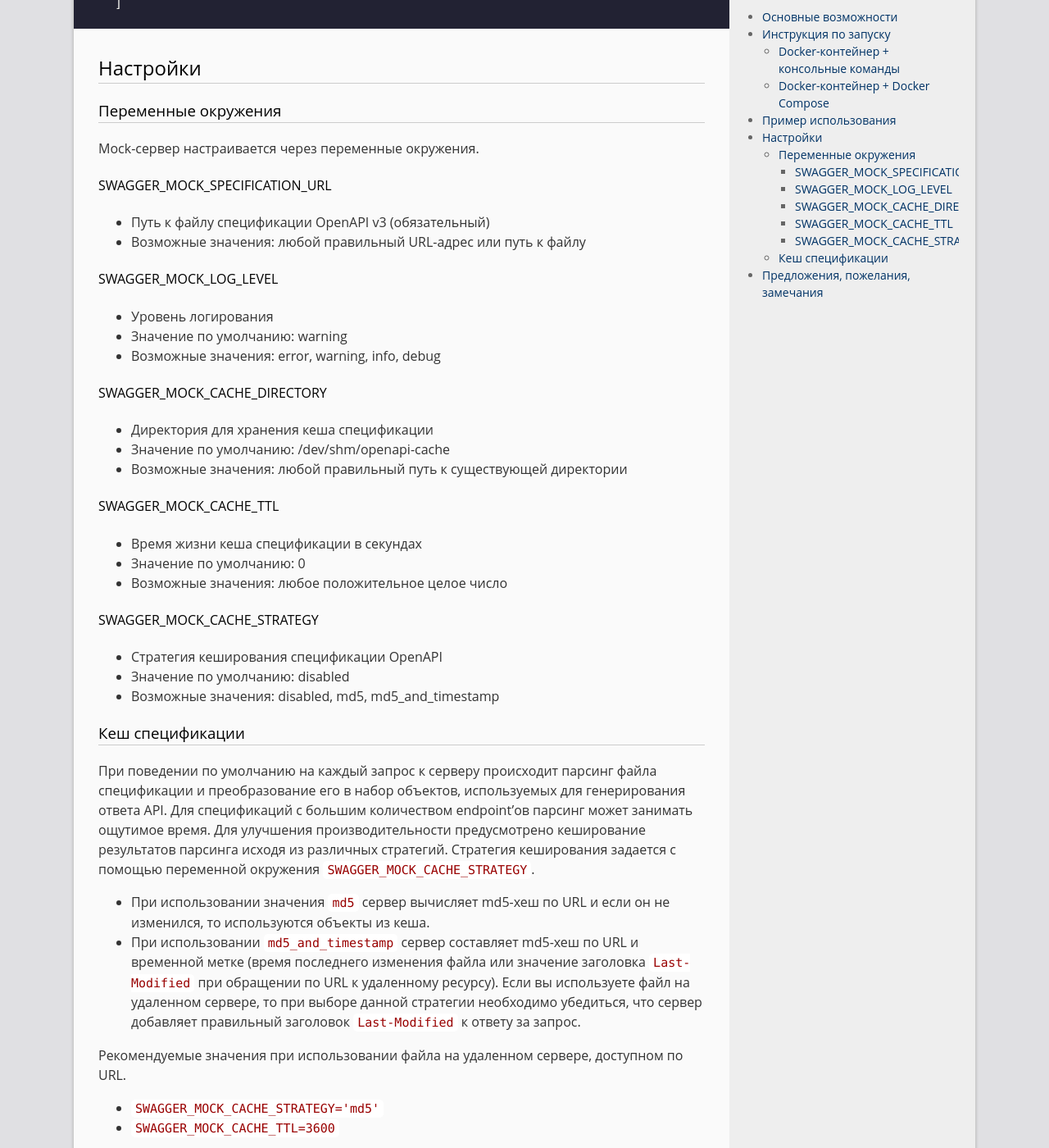
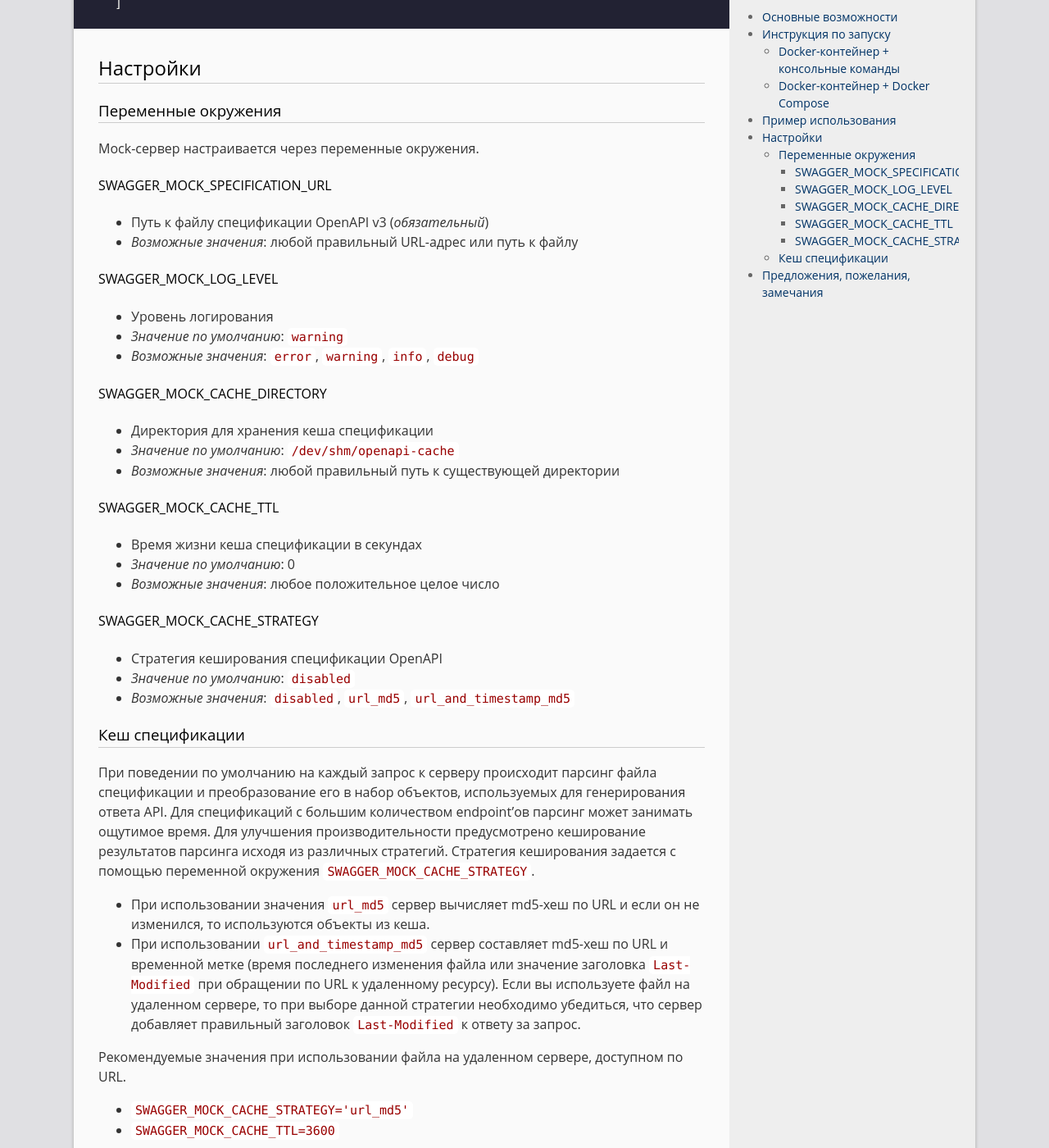
Before and after one commit to strider2038/igorlazarev-ru, a Jekyll site: the page built from _posts/2019-02-22-swagger-mock.md, in a window 1280 px wide and 1400 px high, scrolled down 4492 px. Shown: the whole window at 82% size. Built offline with Jekyll 4.4.1, drawn with Linux system fonts in a browser that asks for light colours; some of the changed text lies outside the part shown.

Commit message:
swagger mock update

```diff
--- a/_posts/2019-02-22-swagger-mock.md
+++ b/_posts/2019-02-22-swagger-mock.md
@@ -178,48 +178,48 @@ Mock-сервер настраивается через переменные о
 
 #### SWAGGER_MOCK_SPECIFICATION_URL
 
-* Путь к файлу спецификации OpenAPI v3 (обязательный)
-* Возможные значения: любой правильный URL-адрес или путь к файлу
+* Путь к файлу спецификации OpenAPI v3 (_обязательный_)
+* _Возможные значения_: любой правильный URL-адрес или путь к файлу
 
 #### SWAGGER_MOCK_LOG_LEVEL
 
 * Уровень логирования
-* Значение по умолчанию: warning
-* Возможные значения: error, warning, info, debug
+* _Значение по умолчанию_: `warning`
+* _Возможные значения_: `error`, `warning`, `info`, `debug`
 
 #### SWAGGER_MOCK_CACHE_DIRECTORY
 
 * Директория для хранения кеша спецификации
-* Значение по умолчанию: /dev/shm/openapi-cache
-* Возможные значения: любой правильный путь к существующей директории
+* _Значение по умолчанию_: `/dev/shm/openapi-cache`
+* _Возможные значения_: любой правильный путь к существующей директории
 
 #### SWAGGER_MOCK_CACHE_TTL
 
 * Время жизни кеша спецификации в секундах
-* Значение по умолчанию: 0
-* Возможные значения: любое положительное целое число
+* _Значение по умолчанию_: 0
+* _Возможные значения_: любое положительное целое число
 
 #### SWAGGER_MOCK_CACHE_STRATEGY
 
 * Стратегия кеширования спецификации OpenAPI
-* Значение по умолчанию: disabled
-* Возможные значения: disabled, md5, md5_and_timestamp
+* _Значение по умолчанию_: `disabled`
+* _Возможные значения_: `disabled`, `url_md5`, `url_and_timestamp_md5`
 
 ### Кеш спецификации
 
 При поведении по умолчанию на каждый запрос к серверу происходит парсинг файла спецификации и преобразование его в набор объектов, используемых для генерирования ответа API. Для спецификаций с большим количеством endpoint'ов парсинг может занимать ощутимое время. Для улучшения производительности предусмотрено кеширование результатов парсинга исходя из различных стратегий. Стратегия кеширования задается с помощью переменной окружения `SWAGGER_MOCK_CACHE_STRATEGY`.
 
-* При использовании значения `md5` сервер вычисляет md5-хеш по URL и если он не изменился, то используются объекты из кеша.
-* При использовании `md5_and_timestamp` сервер составляет md5-хеш по URL и временной метке (время последнего изменения файла или значение заголовка `Last-Modified` при обращении по URL к удаленному ресурсу). Если вы используете файл на удаленном сервере, то при выборе данной стратегии необходимо убедиться, что сервер добавляет правильный заголовок `Last-Modified` к ответу за запрос.
+* При использовании значения `url_md5` сервер вычисляет md5-хеш по URL и если он не изменился, то используются объекты из кеша.
+* При использовании `url_and_timestamp_md5` сервер составляет md5-хеш по URL и временной метке (время последнего изменения файла или значение заголовка `Last-Modified` при обращении по URL к удаленному ресурсу). Если вы используете файл на удаленном сервере, то при выборе данной стратегии необходимо убедиться, что сервер добавляет правильный заголовок `Last-Modified` к ответу за запрос.
 
 Рекомендуемые значения при использовании файла на удаленном сервере, доступном по URL.
 
-* `SWAGGER_MOCK_CACHE_STRATEGY='md5'`
+* `SWAGGER_MOCK_CACHE_STRATEGY='url_md5'`
 * `SWAGGER_MOCK_CACHE_TTL=3600`
 
 Рекомендуемые значения при использовании локального файла.
 
-* `SWAGGER_MOCK_CACHE_STRATEGY='md5_and_timestamp'`
+* `SWAGGER_MOCK_CACHE_STRATEGY='url_and_timestamp_md5'`
 * `SWAGGER_MOCK_CACHE_TTL=3600`
 
 ## Предложения, пожелания, замечания
```
